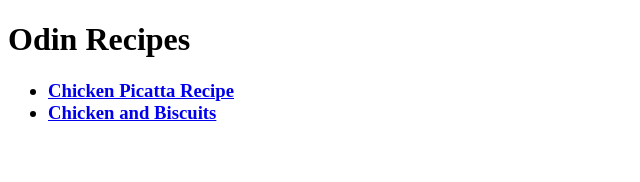
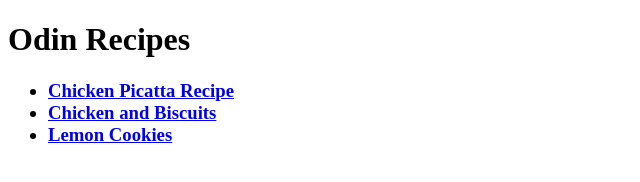
Before and after one commit to ahgoldmeer/Recipe-Book, a plain HTML site: page index.html in a window 1280 px wide. Shown: the whole page, without its empty margins (0-640 px from the left). Drawn offline with Linux system fonts and the light colour scheme.

Commit message:
Added index link

```diff
--- a/index.html
+++ b/index.html
@@ -26,6 +26,10 @@
                     Chicken and Biscuits
                 </a>
             </li>
+            <li>
+                <a href = "recipes/LemonCookies.html">
+                    Lemon Cookies
+                </a>
         </ul>
     </h3>
 </body>
```
